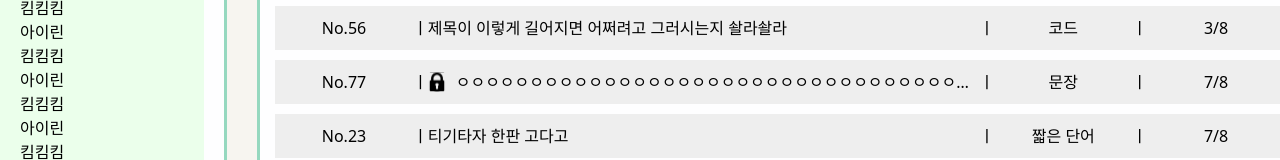
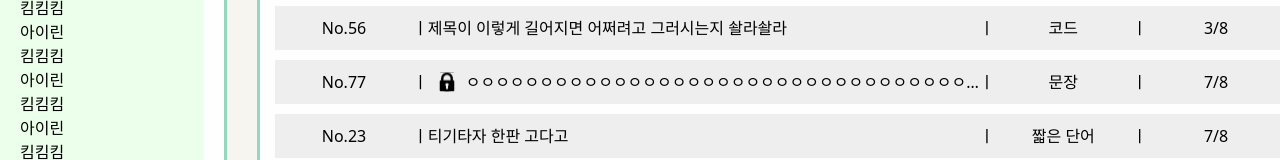
Before and after one commit to Team-E2I4/Team-E2I4-TiKiTaza-FE, a React (Vite) app: page /main in a window 1280 px wide. Shown: the part 291-451 px from the top of the page. Built offline with nearby package versions, Linux system fonts and the light colour scheme.

Commit message:
[🎨style]: 자물쇠 아이콘 mr => mx로 변경

```diff
--- a/src/pages/MainPage/GameRoonListItem.tsx
+++ b/src/pages/MainPage/GameRoonListItem.tsx
@@ -32,7 +32,7 @@ const GameRoomListItem = ({
             <img
               src={locked}
               alt='비공개'
-              className='mr-[1rem]'
+              className='mx-[1rem]'
             />
             <span className='truncate'>{title}</span>
           </>
```
